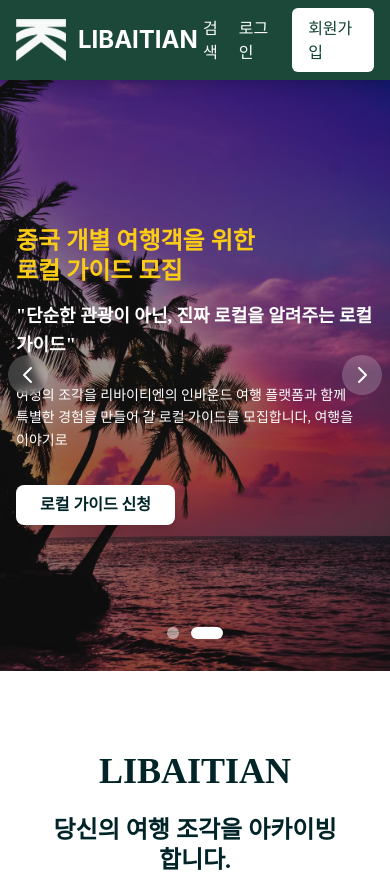
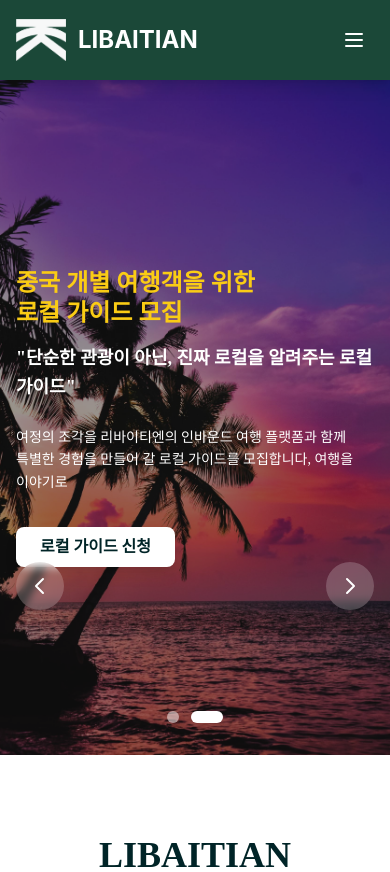
Before and after one commit to Team-Addmore/libaitian-new, a Next.js app: page /home in a window 390 px wide. Shown: the top 872 px of the page. Built offline with nearby package versions, Linux system fonts and the light colour scheme; a web font is replaced by a local one.

Commit message:
최초 랜딩페이지 수정 및 모바일 대응

```diff
--- a/src/app/home/page.tsx
+++ b/src/app/home/page.tsx
@@ -10,7 +10,7 @@ export default function LibaitianHomePage() {
   const slides = [
     {
       type: 'image-only',
-      image: '/images/s1-main.png',
+      image: '/images/s1-main-mobile.png',
       alt: 'LIBAITIAN 메인 이미지'
     },
     {
@@ -78,7 +78,7 @@ export default function LibaitianHomePage() {
   return (
     <div className="min-h-screen bg-white font-['Pretendard']">
       {/* 섹션 1: 메인 슬라이드 */}
-      <section className="relative h-[70vh] md:h-screen w-full overflow-hidden">
+      <section className="relative h-[80vh] w-full overflow-hidden bg-black">
         {slides.map((slide, index) => (
           <div
             key={index}
@@ -92,8 +92,9 @@ export default function LibaitianHomePage() {
                 <img
                   src={slide.image}
                   alt={slide.alt}
-                  className="w-full h-full object-cover"
+                  className="w-full h-full object-contain"
                   style={{ objectPosition: 'center center' }}
+                  suppressHydrationWarning
                 />
               </div>
             ) : (
@@ -135,17 +136,21 @@ export default function LibaitianHomePage() {
         {/* 슬라이드 버튼 */}
         <button
           onClick={prevSlide}
-          className="absolute left-2 md:left-8 top-1/2 -translate-y-1/2 bg-white/20 hover:bg-white/30 backdrop-blur-sm p-2 md:p-3 rounded-full transition z-10"
+          className="absolute left-4 top-[75%] -translate-y-1/2 z-20 w-12 h-12 rounded-full bg-white/20 hover:bg-white/30 backdrop-blur-sm transition-all flex items-center justify-center text-white"
+          aria-label="이전 슬라이드"
         >
-          <svg className="w-6 h-6 md:w-8 md:h-8 text-white" fill="none" stroke="currentColor" viewBox="0 0 24 24">
+          <svg className="w-6 h-6" fill="none" stroke="currentColor" viewBox="0 0 24 24">
             <path strokeLinecap="round" strokeLinejoin="round" strokeWidth={2} d="M15 19l-7-7 7-7" />
           </svg>
         </button>
+
+        {/* 다음 버튼 */}
         <button
           onClick={nextSlide}
-          className="absolute right-2 md:right-8 top-1/2 -translate-y-1/2 bg-white/20 hover:bg-white/30 backdrop-blur-sm p-2 md:p-3 rounded-full transition z-10"
+          className="absolute right-4 top-[75%] -translate-y-1/2 z-20 w-12 h-12 rounded-full bg-white/20 hover:bg-white/30 backdrop-blur-sm transition-all flex items-center justify-center text-white"
+          aria-label="다음 슬라이드"
         >
-          <svg className="w-6 h-6 md:w-8 md:h-8 text-white" fill="none" stroke="currentColor" viewBox="0 0 24 24">
+          <svg className="w-6 h-6" fill="none" stroke="currentColor" viewBox="0 0 24 24">
             <path strokeLinecap="round" strokeLinejoin="round" strokeWidth={2} d="M9 5l7 7-7 7" />
           </svg>
         </button>
--- a/src/app/page.tsx
+++ b/src/app/page.tsx
@@ -3,46 +3,56 @@
 import { useEffect } from "react";
 import { useRouter } from "next/navigation";
 import Image from "next/image";
+import Footer from "@/components/layout/Footer";
 
 export default function Home() {
   const router = useRouter();
 
-  // 3초 후 자동 이동
   useEffect(() => {
     const timer = setTimeout(() => {
       router.push("/home");
     }, 3000);
-
-    return () => clearInterval(timer);
+    return () => clearTimeout(timer);
   }, [router]);
 
-  // 클릭 시 즉시 이동
-  const handleClick = () => {
-    router.push("/home");
-  };
-
   return (
-    <section
-      className="relative bg-black cursor-pointer"
-      style={{ height: '100vh' }}
-      onClick={handleClick}
+    <div className="min-h-screen flex flex-col bg-[#0a2f21]">
+      {/* 메인 콘텐츠 - 고정 높이 */}
+      <main
+        className="relative cursor-pointer overflow-hidden"
+        style={{ height: 'calc(100vh - 300px)' }}  // Footer 높이만큼 빼기
+        onClick={() => router.push("/home")}
       >
-      {/* 배경 이미지 */}
+        {/* 데스크톱 이미지 */}
         <Image
           src="/images/s1-main.png"
           alt="LIBAITIAN"
           fill
           priority
-        className="object-cover"
+          className="hidden md:block object-cover"
+          quality={100}
+        />
+
+        {/* 모바일 이미지 */}
+        <Image
+          src="/images/s1-main-mobile.png"
+          alt="LIBAITIAN"
+          fill
+          priority
+          className="md:hidden object-contain"
           quality={100}
         />
 
         {/* 하단 힌트 */}
-      <div className="absolute bottom-8 left-1/2 -translate-x-1/2">
+        <div className="absolute bottom-8 left-1/2 -translate-x-1/2 z-10">
           <p className="text-white text-sm animate-pulse">
             화면을 터치하세요
           </p>
         </div>
-    </section>
+      </main>
+
+      {/* Footer */}
+      <Footer />
+    </div>
   );
 }
--- a/src/components/layout/Header.tsx
+++ b/src/components/layout/Header.tsx
@@ -1,11 +1,17 @@
-import Link from 'next/link';
-import Image from 'next/image';
+"use client";
+
+import { useState } from "react";
+import Link from "next/link";
+import Image from "next/image";
 
 export default function Header() {
+  const [mobileMenuOpen, setMobileMenuOpen] = useState(false);
+
   return (
     <header className="sticky top-0 z-50 bg-[#0f3f2e]/95 backdrop-blur-md shadow-lg">
       <div className="container mx-auto px-4">
         <div className="flex items-center justify-between h-20">
+
           {/* Logo */}
           <Link href="/" className="flex items-center gap-3">
             <div className="relative w-[50px] h-[50px]">
@@ -21,7 +27,7 @@ export default function Header() {
             <span className="text-2xl font-bold text-white">LIBAITIAN</span>
           </Link>
 
-          {/* Navigation */}
+          {/* Desktop Navigation */}
           <nav className="hidden md:flex items-center space-x-8">
             <Link href="/home" className="text-white hover:text-[#ffae00] transition-colors">
               Home
@@ -35,13 +41,10 @@ export default function Header() {
             <Link href="/board" className="text-white hover:text-[#ffae00] transition-colors">
               •••
             </Link>
-            {/* <Link href="/contact" className="text-white hover:text-[#ffae00] transition-colors">
-              •••
-            </Link> */}
           </nav>
 
-          {/* Actions */}
-          <div className="flex items-center space-x-4">
+          {/* Desktop Actions */}
+          <div className="hidden md:flex items-center space-x-4">
             <button className="text-white hover:text-[#ffae00] transition-colors">
               검색
             </button>
@@ -55,7 +58,103 @@ export default function Header() {
               회원가입
             </Link>
           </div>
+
+          {/* Mobile Button */}
+          <button
+            className="md:hidden text-white p-2"
+            onClick={() => setMobileMenuOpen(!mobileMenuOpen)}
+            aria-label="메뉴"
+          >
+            {mobileMenuOpen ? (
+              // X 아이콘
+              <svg
+                className="w-6 h-6"
+                fill="none"
+                stroke="currentColor"
+                viewBox="0 0 24 24"
+              >
+                <path
+                  strokeLinecap="round"
+                  strokeLinejoin="round"
+                  strokeWidth={2}
+                  d="M6 18L18 6M6 6l12 12"
+                />
+              </svg>
+            ) : (
+              // 아이콘
+              <svg
+                className="w-6 h-6"
+                fill="none"
+                stroke="currentColor"
+                viewBox="0 0 24 24"
+              >
+                <path
+                  strokeLinecap="round"
+                  strokeLinejoin="round"
+                  strokeWidth={2}
+                  d="M4 6h16M4 12h16M4 18h16"
+                />
+              </svg>
+            )}
+          </button>
         </div>
+
+        {/* Mobile Menu */}
+        {mobileMenuOpen && (
+          <div className="md:hidden border-t border-white/10">
+            <nav className="flex flex-col space-y-4 py-4">
+              <Link
+                href="/home"
+                className="text-white hover:text-[#ffae00] transition-colors px-4 py-2"
+                onClick={() => setMobileMenuOpen(false)}
+              >
+                Home
+              </Link>
+              <Link
+                href="/travel"
+                className="text-white hover:text-[#ffae00] transition-colors px-4 py-2"
+                onClick={() => setMobileMenuOpen(false)}
+              >
+                Libaitian-Trevel
+              </Link>
+              <Link
+                href="/wechat"
+                className="text-white hover:text-[#ffae00] transition-colors px-4 py-2"
+                onClick={() => setMobileMenuOpen(false)}
+              >
+                Libaitian-Wechat
+              </Link>
+              <Link
+                href="/board"
+                className="text-white hover:text-[#ffae00] transition-colors px-4 py-2"
+                onClick={() => setMobileMenuOpen(false)}
+              >
+                •••
+              </Link>
+
+              {/* Mobile Actions */}
+              <div className="border-t border-white/10 pt-4 px-4 space-y-3">
+                <button className="w-full text-left text-white hover:text-[#ffae00] transition-colors py-2">
+                  검색
+                </button>
+                <Link
+                  href="/login"
+                  className="block text-white hover:text-[#ffae00] transition-colors py-2"
+                  onClick={() => setMobileMenuOpen(false)}
+                >
+                  로그인
+                </Link>
+                <Link
+                  href="/signup"
+                  className="block w-full text-center px-4 py-2 bg-white text-[#0f3f2e] font-medium rounded-md hover:bg-gray-200 transition-colors"
+                  onClick={() => setMobileMenuOpen(false)}
+                >
+                  회원가입
+                </Link>
+              </div>
+            </nav>
+          </div>
+        )}
       </div>
     </header>
   );
```
Also changed, not shown: public/images/s1-main-mobile.png (added). Lines whose indentation alone changed are shown as unchanged.
